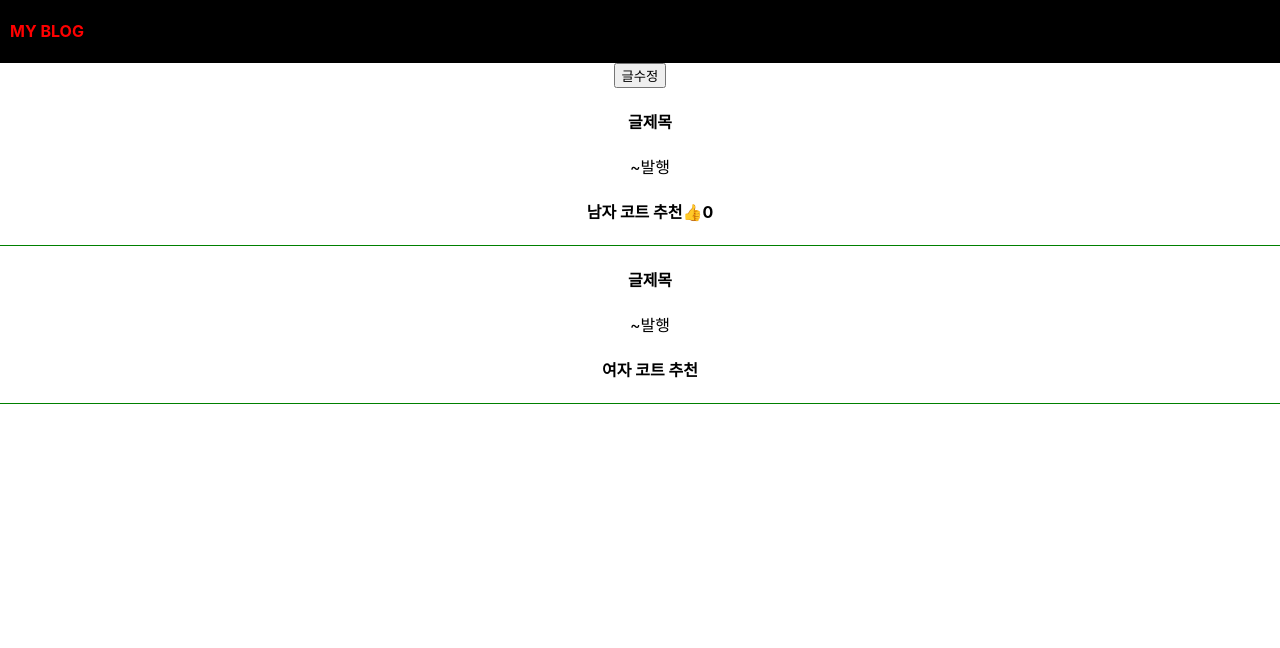
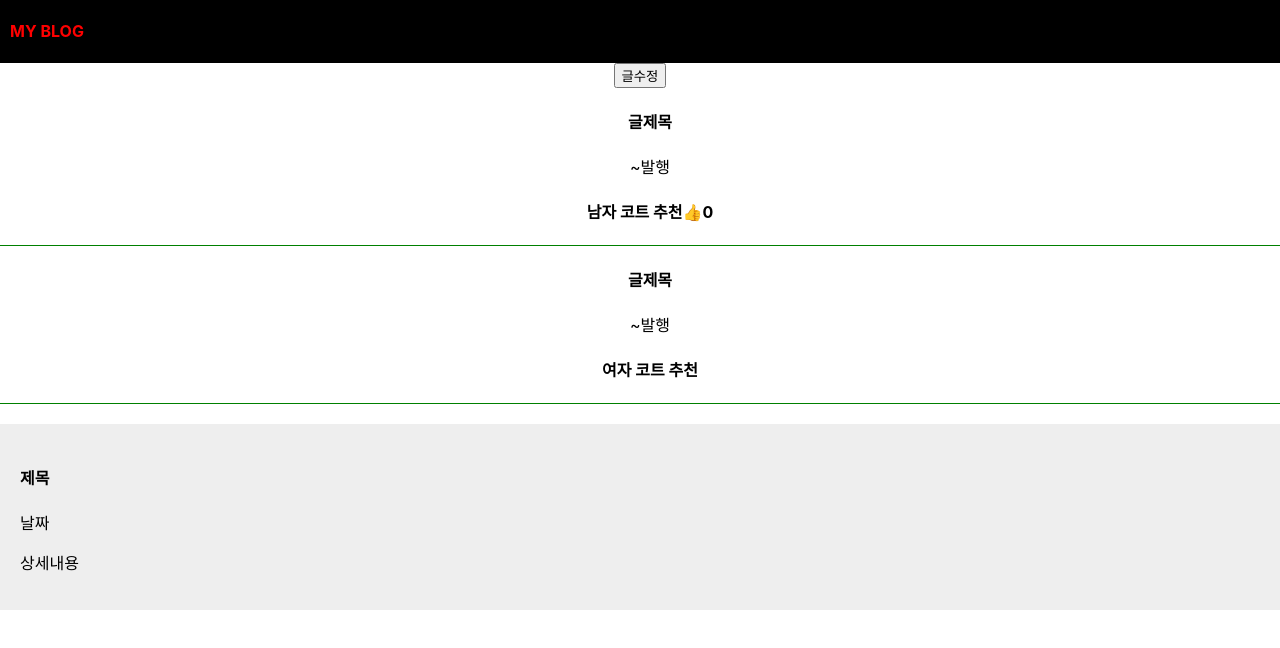
Before and after one commit to SeriousMen/ReactJS, a React (Create React App) app: page /Login in a window 1280 px wide. Shown: the top 648 px of the page. Built offline with nearby package versions, Linux system fonts and the light colour scheme.

Commit message:
no message

```diff
--- a/src/pages/Main.js
+++ b/src/pages/Main.js
@@ -67,15 +67,42 @@
                     <span onClick={()=>{set따봉(따봉+1)}}>👍</span>{따봉}
                 </h4>
             </div>
-
+                {/* 이런 반복되는 list들을 컴포넌트로 만들자 */}
             <div className="list">
                 <h4>{post}</h4>
                 <p>~발행 </p>
                 <h4>{글제목[1]}</h4>
             </div>
 
+            {/* 컴포넌트들을 언제 쓸까?
+            1. 반복적인 html
+            2. 큰 페이지들
+            3. 자주 변경되는 것들
+             */}
+            <Modal/>
+
         </div>
     );
 }
 
+// 아래 처럼 함수를 변수에 담아서 생성해도 된다.
+// 보통 const로 만든다.
+// 이유는 const로 만들면, 실수로 해당 변수명을 사용하면
+// 이미 있다라고 경고가 나온다.
+// const Modal = () => {}
+
+
+//함수는 함수 밖에서 선언
+function Modal(){
+//컴포넌트 작명을 할 때는 앞에 대문자로 시작하는 것이 룰
+    return(
+        <div className ="modal">
+                <h4>제목</h4>
+                <p>날짜</p>
+                <p>상세내용</p>
+        </div>
+    )
+}
+
+//export 여러개 하는거 알기
 export default Main;
--- a/src/styles/Main.css
+++ b/src/styles/Main.css
@@ -17,3 +17,10 @@
     text-align: center;
     border-bottom: 1px solid green;
 }
+
+.modal{
+    margin-top: 20px;
+    padding:20px;
+    background: #eee;
+    text-align: left;
+}
```
